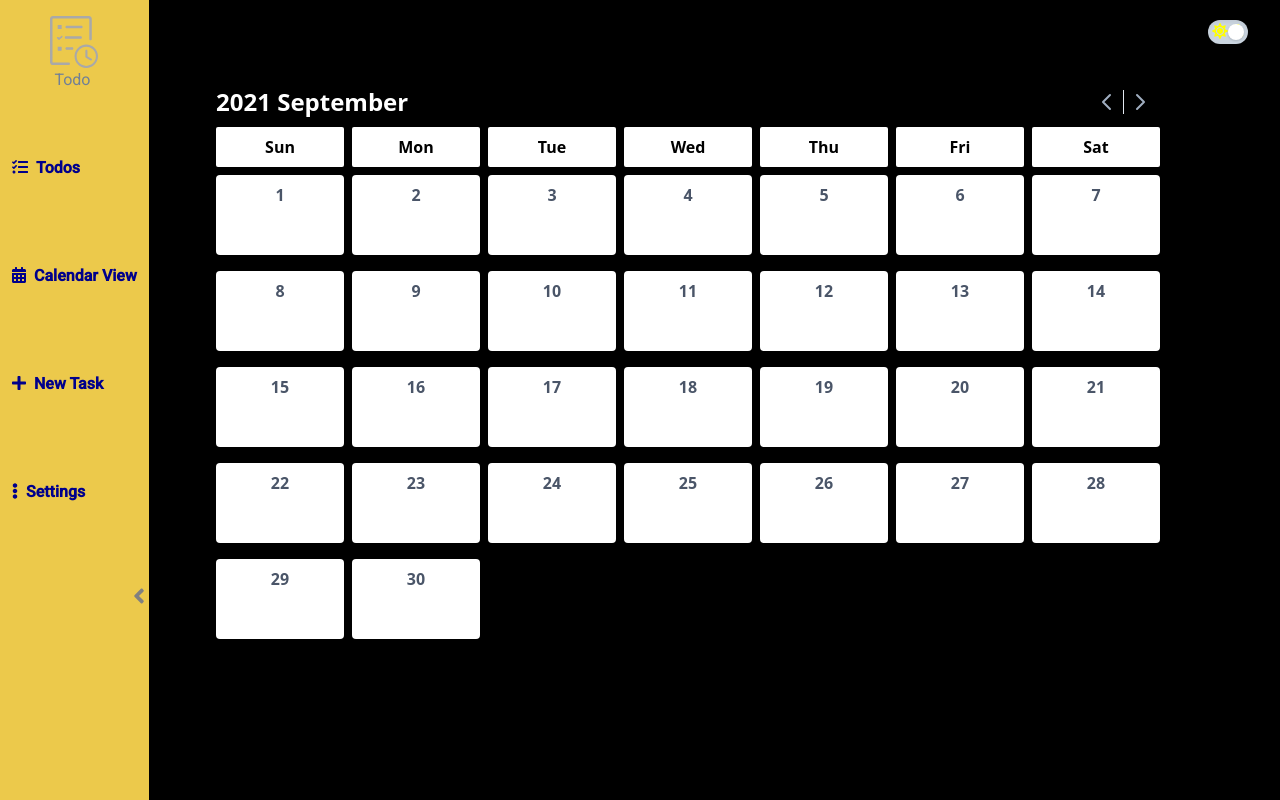
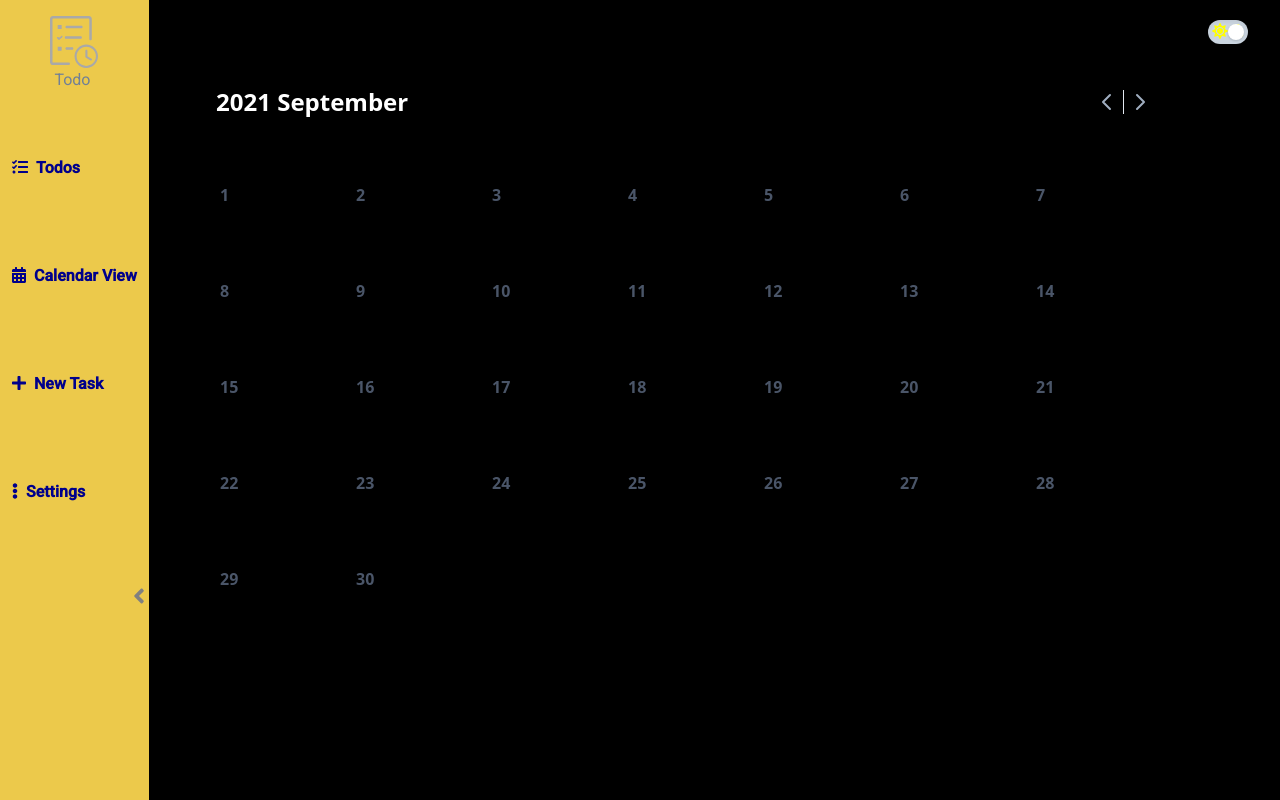
Before and after one commit to Sciederrick/todo_app, a Vue app: page / in a window 1280 px wide. Both pictures are taken after a click on the button "Calendar View". Built offline with nearby package versions, Linux system fonts and the light colour scheme.

Commit message:
Calendar
Removed shadows and border

```diff
--- a/src/components/Calendar.vue
+++ b/src/components/Calendar.vue
@@ -32,7 +32,7 @@
     <div class="grid grid-flow-row grid-cols-7 grid-rows-1 md:gap-1 lg:gap-2 mb-2">
       <div
         v-for="day in DAYS" :key="day"
-        class="w-12 md:w-20 lg:w-32 border-none md:border text-center font-bold py-2 bg-white rounded-sm md:rounded md:shadow"
+        class="w-full pl-1 md:w-20 lg:w-32 border-none md:border font-bold py-2"
         >
         {{day}}
       </div>
@@ -41,7 +41,7 @@
     <div class="grid grid-flow-row grid-cols-7 grid-rows-5 md:gap-1 lg:gap-2">
       <div
         v-for="i in getNoOfDays" :key="i"
-        class="h-20 w-12 mb-2 md:w-20 lg:w-32 md:border text-center font-semibold py-2 bg-white text-gray-700 rounded shadow overflow-hidden"
+        class="h-20 w-full pl-1 mb-2 md:w-20 lg:w-32 md:border font-semibold py-2 text-gray-700 overflow-hidden"
         >
         {{i}}
         <ul
```
